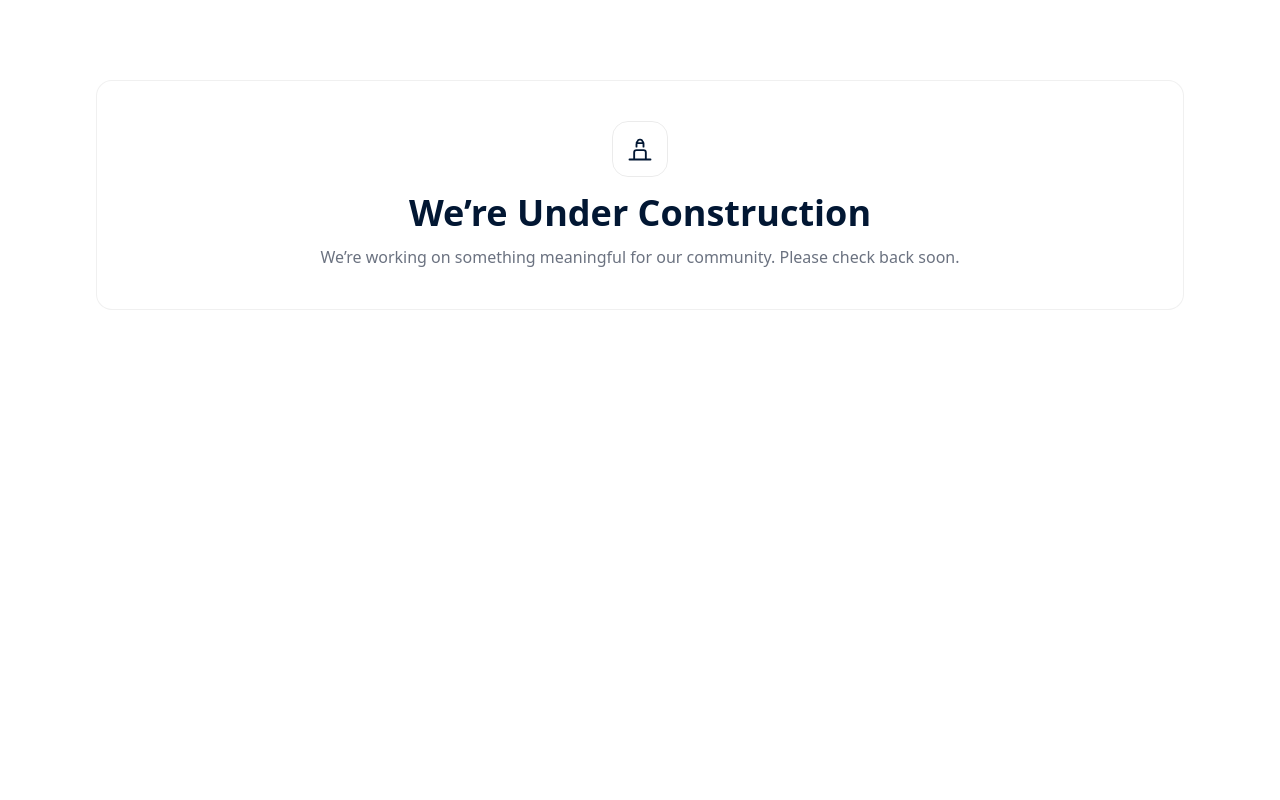
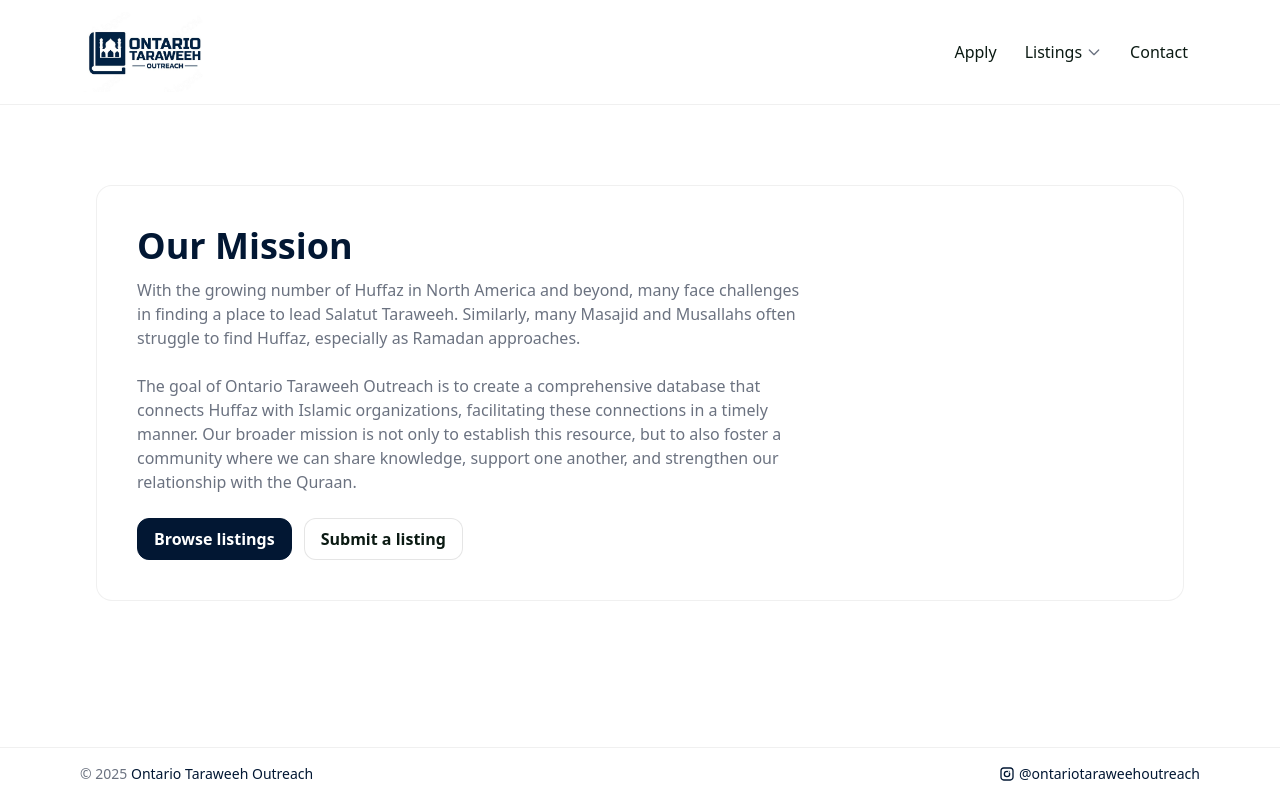
Before and after one commit to Zaydqadri/OTO_Web_Dev, a Next.js app: page / in a window 1280 px wide. Built offline with nearby package versions, Linux system fonts and the light colour scheme.

Commit message:
saleh humaid

```diff
--- a/src/pages/_app.tsx
+++ b/src/pages/_app.tsx
@@ -1,22 +1,17 @@
 import type { AppProps } from "next/app";
 import "@/styles/globals.css";
-import { useRouter } from "next/router";
-
 import Header from "@/components/Header";
 import Footer from "@/components/Footer";
 
 export default function MyApp({ Component, pageProps }: AppProps) {
-  const { pathname } = useRouter();
-  const hideChrome = pathname === "/"; // hide on the index page only
 
   return (
     <div className="min-h-dvh flex flex-col">
-            {!hideChrome && <Header />}
-
+      <Header />
       <main className="flex-1 mx-auto w-full max-w-6xl p-4">
         <Component {...pageProps} />
       </main>
-      {!hideChrome && <Footer />}
+      <Footer />
     </div>
   );
 }
--- a/src/pages/index-final.tsx
+++ /dev/null
@@ -1,43 +0,0 @@
-export default function Home() {
-  return (
-    <section className="mx-auto max-w-6xl py-16 px-4">
-      <div className="rounded-2xl border border-[color:rgb(0_0_0_/_0.06)] bg-white p-10">
-        <h1 className="text-3xl md:text-4xl font-bold text-[var(--brand)]">
-          Our Mission
-        </h1>
-        <p className="mt-3 text-[var(--muted)] max-w-2xl">
-          With the growing number of Huffaz in North America and beyond, many face challenges in finding a place to lead Salatut Taraweeh.
-          Similarly, many Masajid and Musallahs often struggle to find Huffaz, especially as Ramadan approaches.<br /><br />
-          The goal of Ontario Taraweeh Outreach is to create a comprehensive database that connects Huffaz with Islamic organizations, facilitating these connections in a timely manner.
-          Our broader mission is not only to establish this resource, but to also foster a community where we can share knowledge, support one another, and strengthen our relationship with the Quraan.
-        </p>
-
-
-        <div className="mt-6 flex flex-wrap gap-3">
-          <a href="/listings"
-             className="inline-flex items-center rounded-xl border border-[var(--brand)] bg-[var(--brand)] hover:bg-[var(--brand-700)] px-4 py-2 text-white font-semibold">
-
-            Browse listings
-          </a>
-          <a href="/apply"
-             className="inline-flex items-center rounded-xl border border-[color:rgb(0_0_0_/_0.10)] bg-white px-4 py-2 text-[var(--ink)] hover:bg-[var(--brand-50)] font-semibold">
-            Submit a listing
-          </a>
-        </div>
-      </div>
-
-      {/* <div className="mt-8 grid gap-4 md:grid-cols-3">
-        {[
-          ["Taraweeh Listings", "Should we put these here?"],
-          ["Jummah Listings", "Should we put these here?"],
-          ["Teaching Listings", "Should we put these here?"],
-        ].map(([t, d]) => (
-          <div key={t} className="rounded-xl border border-[color:rgb(0_0_0_/_0.06)] bg-white p-5">
-            <div className="text-sm font-semibold text-[var(--brand)]">{t}</div>
-            <div className="text-[var(--muted)]">{d}</div>
-          </div>
-        ))}
-      </div> */}
-    </section>
-  );
-}
--- a/src/pages/index.tsx
+++ b/src/pages/index.tsx
@@ -1,21 +1,43 @@
 export default function Home() {
   return (
     <section className="mx-auto max-w-6xl py-16 px-4">
-      <div className="rounded-2xl border border-[color:rgb(0_0_0_/_0.06)] bg-white p-10 text-center">
-        <div className="mx-auto mb-4 inline-flex h-14 w-14 items-center justify-center rounded-2xl border border-[color:rgb(0_0_0_/_0.08)]">
-          {/* simple construction icon */}
-          <svg viewBox="0 0 24 24" className="h-7 w-7 text-[var(--brand)]" fill="none" stroke="currentColor" strokeWidth={1.6}>
-            <path strokeLinecap="round" strokeLinejoin="round" d="M3 21h18M7 21v-6a2 2 0 0 1 2-2h6a2 2 0 0 1 2 2v6M9 7l.867-1.803A2 2 0 0 1 11.694 4h.612a2 2 0 0 1 1.827 1.197L15 7M9 7h6M9 7v3m6-3v3" />
-          </svg>
+      <div className="rounded-2xl border border-[color:rgb(0_0_0_/_0.06)] bg-white p-10">
+        <h1 className="text-3xl md:text-4xl font-bold text-[var(--brand)]">
+          Our Mission
+        </h1>
+        <p className="mt-3 text-[var(--muted)] max-w-2xl">
+          With the growing number of Huffaz in North America and beyond, many face challenges in finding a place to lead Salatut Taraweeh.
+          Similarly, many Masajid and Musallahs often struggle to find Huffaz, especially as Ramadan approaches.<br /><br />
+          The goal of Ontario Taraweeh Outreach is to create a comprehensive database that connects Huffaz with Islamic organizations, facilitating these connections in a timely manner.
+          Our broader mission is not only to establish this resource, but to also foster a community where we can share knowledge, support one another, and strengthen our relationship with the Quraan.
+        </p>
+
+
+        <div className="mt-6 flex flex-wrap gap-3">
+          <a href="/listings"
+             className="inline-flex items-center rounded-xl border border-[var(--brand)] bg-[var(--brand)] hover:bg-[var(--brand-700)] px-4 py-2 text-white font-semibold">
+
+            Browse listings
+          </a>
+          <a href="/apply"
+             className="inline-flex items-center rounded-xl border border-[color:rgb(0_0_0_/_0.10)] bg-white px-4 py-2 text-[var(--ink)] hover:bg-[var(--brand-50)] font-semibold">
+            Submit a listing
+          </a>
         </div>
+      </div>
 
-        <h1 className="text-3xl md:text-4xl font-bold text-[var(--brand)]">
-          We’re Under Construction
-        </h1>
-        <p className="mt-3 text-[var(--muted)] max-w-2xl mx-auto">
-          We’re working on something meaningful for our community. Please check back soon.
-        </p>
-      </div>
+      {/* <div className="mt-8 grid gap-4 md:grid-cols-3">
+        {[
+          ["Taraweeh Listings", "Should we put these here?"],
+          ["Jummah Listings", "Should we put these here?"],
+          ["Teaching Listings", "Should we put these here?"],
+        ].map(([t, d]) => (
+          <div key={t} className="rounded-xl border border-[color:rgb(0_0_0_/_0.06)] bg-white p-5">
+            <div className="text-sm font-semibold text-[var(--brand)]">{t}</div>
+            <div className="text-[var(--muted)]">{d}</div>
+          </div>
+        ))}
+      </div> */}
     </section>
   );
 }
```
